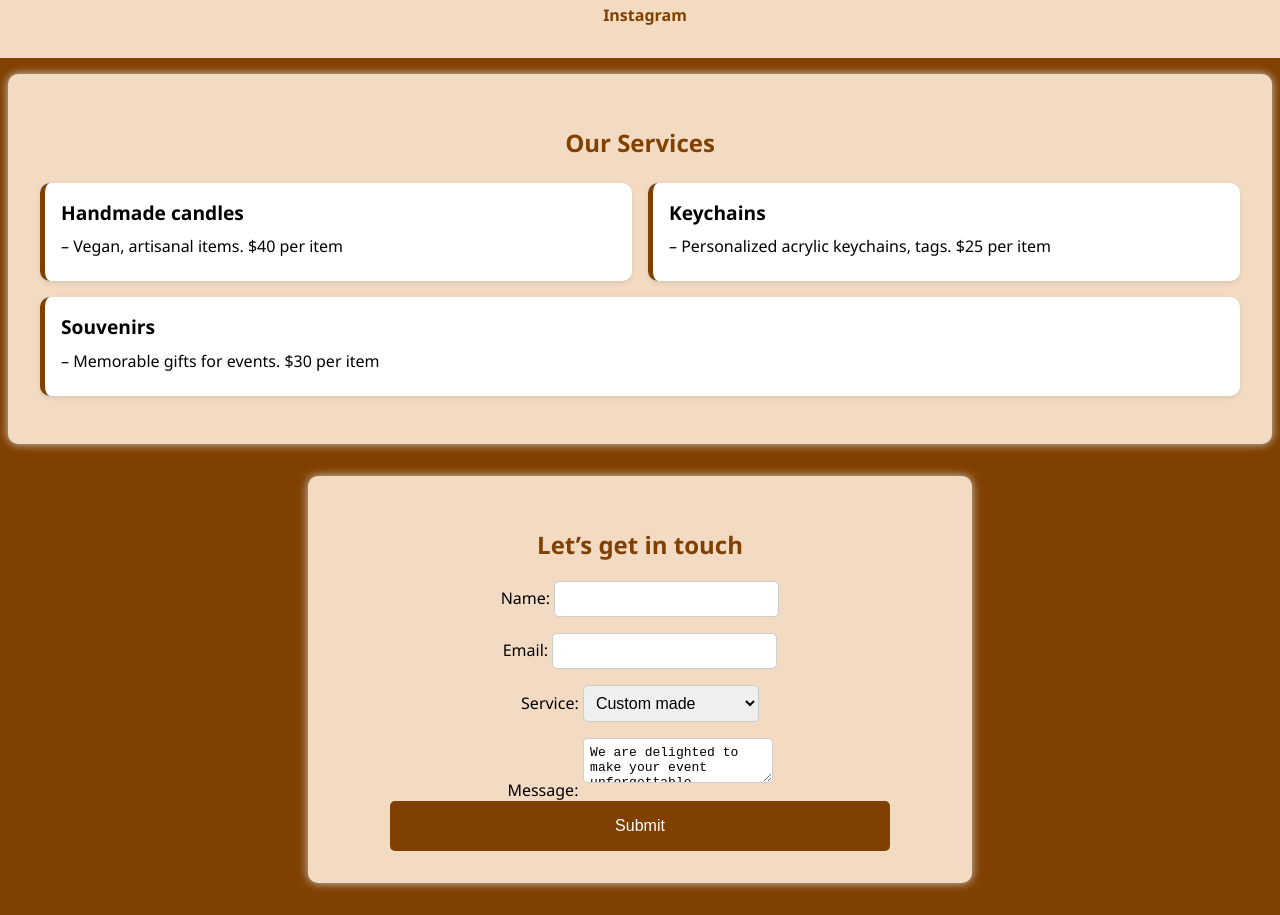
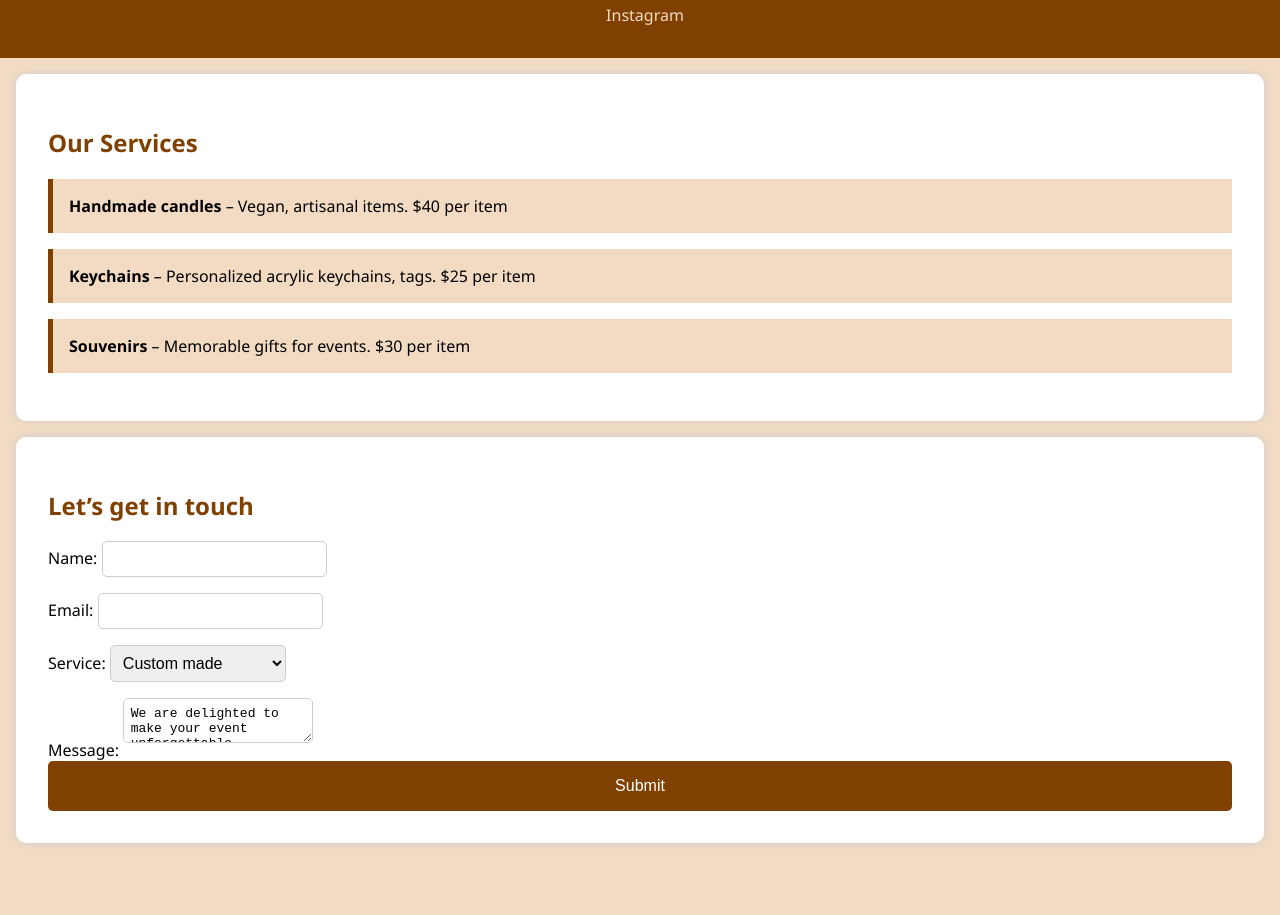
Before and after one commit to gaudyp/P.C-CUSTOM., a plain HTML site: page index.html in a window 1280 px wide. Shown: the part 167-1082 px from the top of the page. After the commit the page ends 1026 px from the top, so only its background shows below. Drawn offline with Linux system fonts and the light colour scheme; a script that the page names is missing.

Commit message:
Update style.css

```diff
--- a/style.css
+++ b/style.css
@@ -1,13 +1,13 @@
 body {
   font-family: 'Segoe UI', sans-serif;
   margin: 0;
-  background-color: #804000;
+  background-color: #F3DBC3;
   color: #000;
 }
 
 header {
-  background-color: #F3DBC3;
-  color: #000;
+  background-color: #804000;
+  color: white;
   padding: 2em;
   text-align: center;
 }
@@ -17,82 +17,38 @@ nav {
 }
 
 nav a {
-  color: #804000;
+  color: #F3DBC3;
   margin-left: 10px;
   text-decoration: none;
-  font-weight: bold;
 }
 
-.services {
+.services, .contact {
   padding: 2em;
-  background: #F3DBC3;
-  margin: 1em auto;
+  background: #fff;
+  margin: 1em;
   border-radius: 10px;
   box-shadow: 0 0 10px #ccc;
-  max-width: 1200px;
 }
 
-.services h2 {
+.services h2, .contact h2 {
   color: #804000;
-  text-align: center;
-  margin-bottom: 1em;
 }
 
 ul {
   list-style: none;
   padding: 0;
-  display: flex;
-  flex-wrap: wrap;
-  gap: 1em;
-  justify-content: center;
 }
 
 li {
-  flex: 1 1 30%;
-  background-color: white;
+  margin-bottom: 1em;
   padding: 1em;
-  border-radius: 10px;
+  background-color: #F3DBC3;
   border-left: 5px solid #804000;
-  box-shadow: 0 2px 5px rgba(0,0,0,0.1);
-}
-
-li strong {
-  display: block;
-  font-size: 1.2em;
-  margin-bottom: 0.5em;
-}
-
-li::after {
-  content: attr(data-price);
-  display: block;
-  margin-top: 0.5em;
-  font-weight: bold;
-  color: #804000;
-}
-
-.contact {
-  padding: 2em;
-  background: #F3DBC3;
-  margin: 2em auto;
-  border-radius: 10px;
-  max-width: 600px;
-  box-shadow: 0 0 10px #ccc;
-  text-align: center;
-}
-
-.contact h2 {
-  color: #804000;
 }
 
 form {
   display: flex;
   flex-direction: column;
-  align-items: center;
-}
-
-form > * {
-  width: 100%;
-  max-width: 500px;
 }
 
 input, select, textarea {
@@ -111,14 +67,8 @@ button {
   cursor: pointer;
   border-radius: 5px;
   font-size: 1em;
-  transition: background 0.3s;
 }
 
 button:hover {
   background-color: #5c2f00;
 }
-
-.thank-you-message {
-  margin-top: 1em;
-  color: #333;
-}
```
